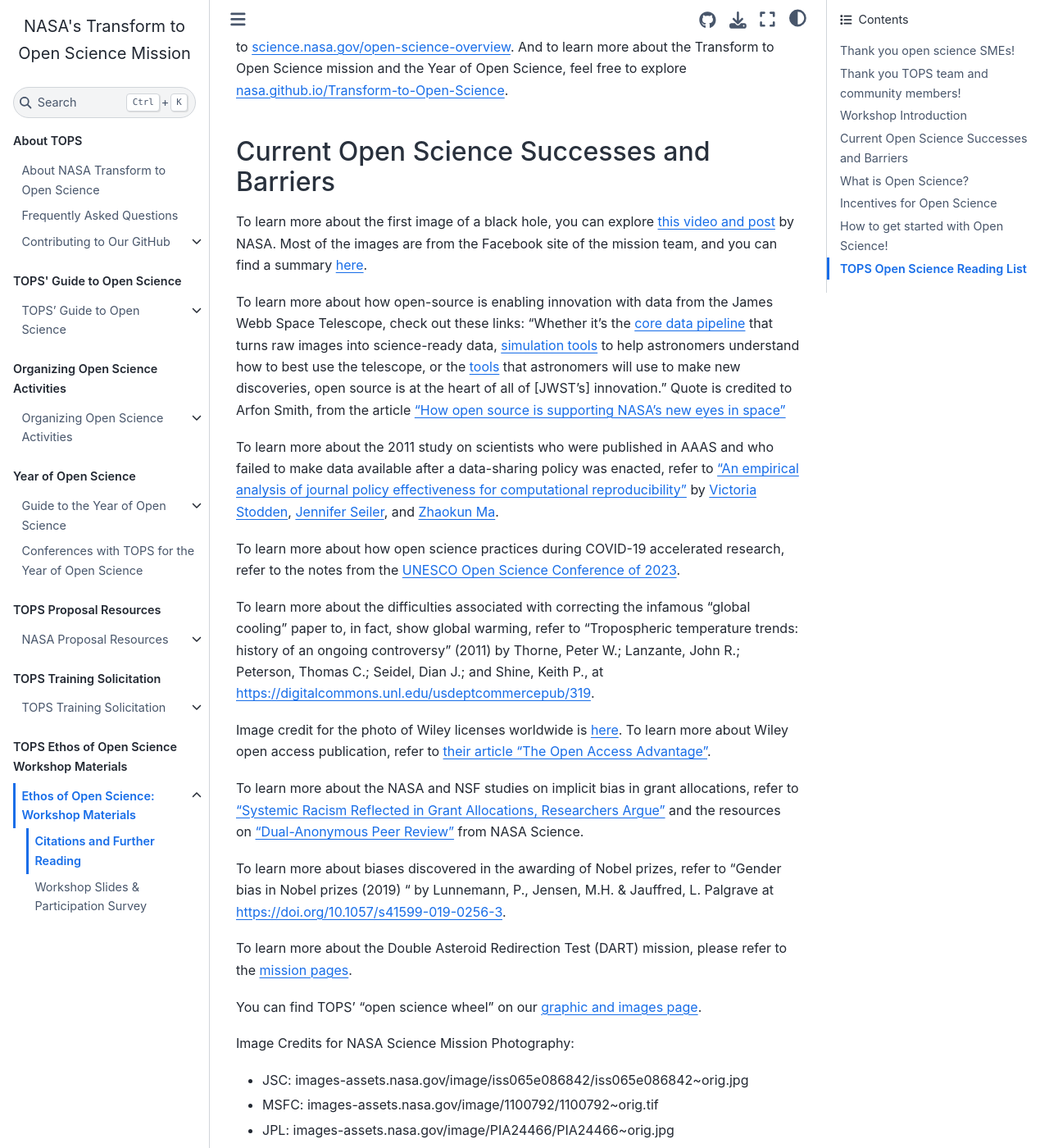
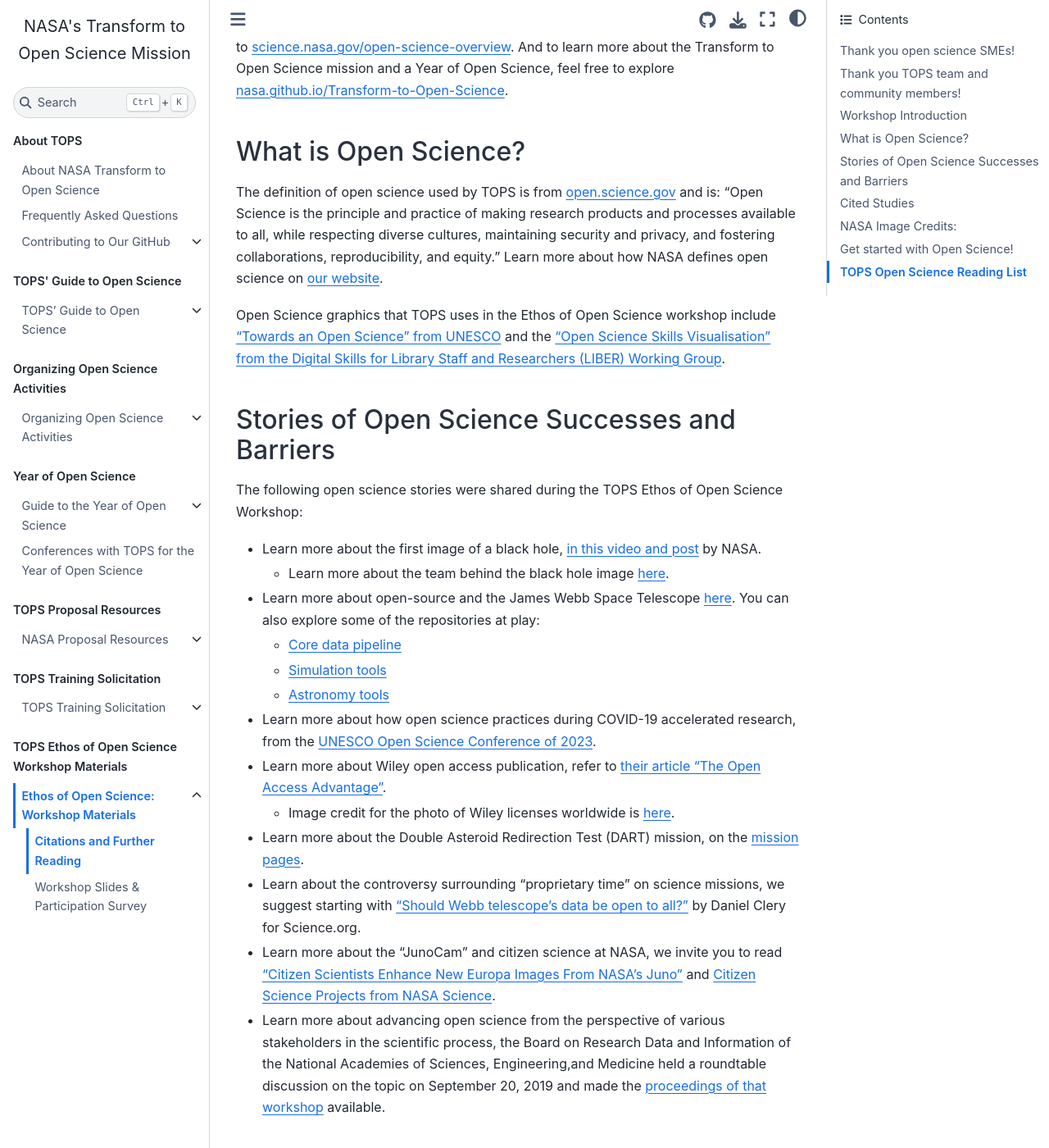
Before and after one commit to nasa/Transform-to-Open-Science-Book, a Jupyter Book: the page built from Ethos-of-OS-Workshop/workshop-citations-reading.md, in a window 1280 px wide and 1400 px high, scrolled down 1800 px. Shown: the whole window at 82% size. Built offline with Jupyter Book 1.0.4 settings and Sphinx 7.4.7 and the Sphinx Book theme 1.1.4, drawn with Linux system fonts in a browser that asks for light colours; some of the changed text lies outside the part shown.

Commit message:
Update workshop-citations-reading.md
Updated formatting to make the first part a bit easier to read

```diff
--- a/Ethos-of-OS-Workshop/workshop-citations-reading.md
+++ b/Ethos-of-OS-Workshop/workshop-citations-reading.md
@@ -28,29 +28,49 @@ We would like to thank the following open science subject matter experts for the
 
 The TOPS Code of Conduct can be found [here](/About/CODE_OF_CONDUCT.md). Workshop participants are expected to abide by the code of conduct and treat all other participants, facilitators, and instructors with respect. Any concerns can be communicated to the TOPS team by emailing Chelle Gentemann at chelle.gentemann@nasa.gov.
 
-To learn more about Federal activities for the Year of Open Science, please head to [open.science.gov](https://open.science.gov/). To learn more about NASA's open-source science initiative, please head to [science.nasa.gov/open-science-overview](https://science.nasa.gov/open-science-overview). And to learn more about the Transform to Open Science mission and the Year of Open Science, feel free to explore [nasa.github.io/Transform-to-Open-Science](https://nasa.github.io/Transform-to-Open-Science/).
+To learn more about Federal activities for a Year of Open Science, please head to [open.science.gov](https://open.science.gov/). To learn more about NASA's open-source science initiative, please head to [science.nasa.gov/open-science-overview](https://science.nasa.gov/open-science-overview). And to learn more about the Transform to Open Science mission and a Year of Open Science, feel free to explore [nasa.github.io/Transform-to-Open-Science](https://nasa.github.io/Transform-to-Open-Science/).
 
-## Current Open Science Successes and Barriers
 
-To learn more about the first image of a black hole, you can explore [this video and post](https://www.nasa.gov/ames/ocs/summerseries/19/katie-bouman) by NASA. Most of the images are from the Facebook site of the mission team, and you can find a summary [here](https://www.huffpost.com/entry/photo-woman-researcher-black-hole_n_5cae82e7e4b0a983fce3e5ad).
+## What is Open Science?
 
-To learn more about how open-source is enabling innovation with data from the James Webb Space Telescope, check out these links: "Whether it’s the [core data pipeline](https://github.com/spacetelescope/jwst) that turns raw images into science-ready data, [simulation tools](https://github.com/spacetelescope/webbpsf) to help astronomers understand how to best use the telescope, or the [tools](https://github.com/spacetelescope/jdaviz) that astronomers will use to make new discoveries, open source is at the heart of all of [JWST’s] innovation.” Quote is credited to Arfon Smith, from the article [“How open source is supporting NASA’s new eyes in space”](https://github.blog/2022-01-18-how-open-source-is-supporting-nasas-new-eyes-in-space/)
+The definition of open science used by TOPS is from [open.science.gov](https://open.science.gov/) and is:
+"Open Science is the principle and practice of making research products and processes available to all, while respecting diverse cultures, maintaining security and privacy, and fostering collaborations, reproducibility, and equity."
+Learn more about how NASA defines open science on [our website](https://nasa.github.io/Transform-to-Open-Science/what-is-open-science/).
 
-To learn more about the 2011 study on scientists who were published in AAAS and who failed to make data available after a data-sharing policy was enacted, refer to ["An empirical analysis of journal policy effectiveness for computational reproducibility"](https://www.pnas.org/doi/full/10.1073/pnas.1708290115) by [Victoria Stodden](https://orcid.org/0000-0003-2015-7825), [Jennifer Seiler](https://www.pnas.org/doi/full/10.1073/pnas.1708290115#con2), and [Zhaokun Ma](https://www.pnas.org/doi/full/10.1073/pnas.1708290115#con3).
+Open Science graphics that TOPS uses in the Ethos of Open Science workshop include ["Towards an Open Science" from UNESCO](https://www.scientificinfographics.com/21-towards-an-open-science) and the ["Open Science Skills Visualisation" from the Digital Skills for Library Staff and Researchers (LIBER) Working Group](https://zenodo.org/record/3702401#.Y-_S1uzMKW0).
 
-To learn more about how open science practices during COVID-19 accelerated research, refer to the notes from the [UNESCO Open Science Conference of 2023](https://media.un.org/en/asset/k1h/k1hey0yqxm).
+## Stories of Open Science Successes and Barriers
+The following open science stories were shared during the TOPS Ethos of Open Science Workshop:
+* Learn more about the first image of a black hole, [in this video and post](https://www.nasa.gov/ames/ocs/summerseries/19/katie-bouman) by NASA.
+     * Learn more about the team behind the black hole image [here](https://www.huffpost.com/entry/photo-woman-researcher-black-hole_n_5cae82e7e4b0a983fce3e5ad).
+* Learn more about open-source and the James Webb Space Telescope [here](https://github.blog/2022-01-18-how-open-source-is-supporting-nasas-new-eyes-in-space/). You can also explore some of the repositories at play:
+     * [Core data pipeline](https://github.com/spacetelescope/jwst)
+     * [Simulation tools](https://github.com/spacetelescope/webbpsf)
+     * [Astronomy tools](https://github.com/spacetelescope/jdaviz)
+* Learn more about how open science practices during COVID-19 accelerated research, from the [UNESCO Open Science Conference of 2023](https://media.un.org/en/asset/k1h/k1hey0yqxm).
+* Learn more about Wiley open access publication, refer to [their article "The Open Access Advantage"](https://authorservices.wiley.com/author-resources/Journal-Authors/open-access/the-open-access-advantage.html).
+     * Image credit for the photo of Wiley licenses worldwide is [here](https://www.wiley.com/content/dam/wiley-network/en/b2c/images/publishing/research-publishing/choosing-a-journal/institutions-with-access-to-wiley-journal-content-around-the-world-map-2.jpeg).
+* Learn more about the Double Asteroid Redirection Test (DART) mission, on the [mission pages](https://www.nasa.gov/press-release/nasa-confirms-dart-mission-impact-changed-asteroid-s-motion-in-space).
+* Learn about the controversy surrounding "proprietary time" on science missions, we suggest starting with ["Should Webb telescope's data be open to all?"](https://www.science.org/content/article/should-webb-telescope-s-data-be-open-all) by Daniel Clery for Science.org.
+* Learn more about the "JunoCam" and citizen science at NASA, we invite you to read ["Citizen Scientists Enhance New Europa Images From NASA’s Juno"](https://www.nasa.gov/feature/jpl/citizen-scientists-enhance-new-europa-images-from-nasa-s-juno) and [Citizen Science Projects from NASA Science](https://science.nasa.gov/citizenscience).
+* Learn more about advancing open science from the perspective of various stakeholders in the scientific process, the Board on Research Data and Information of the National Academies of Sciences, Engineering,and Medicine held a roundtable discussion on the topic on September 20, 2019 and made the [proceedings of that workshop](https://nap.nationalacademies.org/catalog/25725/advancing-open-science-practices-stakeholder-perspectives-on-incentives-and-disincentives) available.
 
-To learn more about the difficulties associated with correcting the infamous "global cooling" paper to, in fact, show global warming, refer to
-"Tropospheric temperature trends: history of an ongoing controversy" (2011) by Thorne, Peter W.; Lanzante, John R.; Peterson, Thomas C.; Seidel, Dian J.; and Shine, Keith P., at [https://digitalcommons.unl.edu/usdeptcommercepub/319](https://digitalcommons.unl.edu/cgi/viewcontent.cgi?article=1318&context=usdeptcommercepub).
+## Cited Studies
+A (short) collection of articles and research papers on how open science benefits individual researchers:
+* ["An empirical analysis of journal policy effectiveness for computational reproducibility"](https://www.pnas.org/doi/full/10.1073/pnas.1708290115) by [Victoria Stodden](https://orcid.org/0000-0003-2015-7825), [Jennifer Seiler](https://www.pnas.org/doi/full/10.1073/pnas.1708290115#con2), and [Zhaokun Ma](https://www.pnas.org/doi/full/10.1073/pnas.1708290115#con3).
+* "Tropospheric temperature trends: history of an ongoing controversy" (2011) by Thorne, Peter W.; Lanzante, John R.; Peterson, Thomas C.; Seidel, Dian J.; and Shine, Keith P., at [https://digitalcommons.unl.edu/usdeptcommercepub/319](https://digitalcommons.unl.edu/cgi/viewcontent.cgi?article=1318&context=usdeptcommercepub).
+* ["Systemic Racism Reflected in Grant Allocations, Researchers Argue"](https://physics.aps.org/articles/v15/173)
+* ["Dual-Anonymous Peer Review"](https://science.nasa.gov/researchers/dual-anonymous-peer-review) from NASA Science
+* "Gender bias in Nobel prizes (2019) " by Lunnemann, P., Jensen, M.H. & Jauffred, L.  Palgrave at [https://doi.org/10.1057/s41599-019-0256-3](https://www.nature.com/articles/s41599-019-0256-3).
+* * ["Changing the gender narrative with open access" by Katie Wilson and Lucy Montgomery](https://blogs.lse.ac.uk/impactofsocialsciences/2022/07/14/changing-the-gender-narrative-with-open-access/)
+* ["Open data linked to higher citations for journal articles" by Rebecca Trager](https://www.chemistryworld.com/news/open-data-linked-to-higher-citations-for-journal-articles/3010723.article)
+* "Is the open access citation advantage real? A systematic review of the citation of open access and subscription-based articles" by Allison Langham-Putrow, Caitlin Bakker, and Amy Riegelman. [https://doi.org/10.1371/journal.pone.0253129](https://journals.plos.org/plosone/article?id=10.1371/journal.pone.0253129)
+* "The state of OA: a large-scale analysis of the prevalence and impact of Open Access articles" by Heather Piwowar, Jason Priem, Vincent Larivière, Juan Pablo Alperin, Lisa Matthias, Bree Norlander, Ashley Farley, Jevin West, and Stefanie Haustein. [DOI: 10.7717/peerj.4375](https://peerj.com/articles/4375/)
+* "The citation advantage of linking publications to research data" by Giovanni Colavizza, Iain Hrynaszkiewicz, Isla Staden, Kirstie Whitaker, and Barbara McGillivray. [DOI: https://doi.org/10.1371/journal.pone.0230416](https://journals.plos.org/plosone/article?id=10.1371/journal.pone.0230416)
+* "A diverse view of science to catalyze change" by César A. Urbina-Blanco, Safia Z. Jilani, Isaiah R. Speight, Michael J. Bojdys, Tomislav Friščić, J. Fraser Stoddart, Toby L. Nelson, James Mack, Renã A. S. Robinson, Emanuel A. Waddell, Jodie L. Lutkenhaus, Murrell Godfrey, Martine I. Abboud, Stephen O. Aderinto, Damilola Aderohunmu, Lučka Bibič, João Borges, Vy M. Dong, Lori Ferrins, Fun Man Fung, Torsten John, Felicia P. L. Lim, Sarah L. Masters, Dickson Mambwe, Pall Thordarson, Maria-Magdalena Titirici, Gabriela D. Tormet-González, Miriam M. Unterlass, Austin Wadle, Vivian W.-W. Yam, and Ying-Wei Yang. [DOI: https://doi.org/10.1038/s41557-020-0529-x](https://www.nature.com/articles/s41557-020-0529-x)
+* "Open science, communal culture, and women's participation in the movement to improve science" by Mary C Murphy, Amanda F Mejia, Jorge Mejia, Xiaoran Yan, Sapna Cheryan, Nilanjana Dasgupta, Mesmin Destin, Stephanie A Fryberg, Julie A Garcia, Elizabeth L Haines, Judith M Harackiewicz, Alison Ledgerwood, Corinne A Moss-Racusin, Lora E Park, Sylvia P Perry, Kate A Ratliff, Aneeta Rattan, Diana T Sanchez, Krishna Savani, Denise Sekaquaptewa, Jessi L Smith, Valerie Jones Taylor, Dustin B Thoman, Daryl A Wout, Patricia L Mabry, Susanne Ressl, Amanda B Diekman, and Franco Pestilli. [DOI: 10.1073/pnas.1921320117](https://pubmed.ncbi.nlm.nih.gov/32929006/)
 
-Image credit for the photo of Wiley licenses worldwide is [here](https://www.wiley.com/content/dam/wiley-network/en/b2c/images/publishing/research-publishing/choosing-a-journal/institutions-with-access-to-wiley-journal-content-around-the-world-map-2.jpeg). To learn more about Wiley open access publication, refer to [their article "The Open Access Advantage"](https://authorservices.wiley.com/author-resources/Journal-Authors/open-access/the-open-access-advantage.html).
-
-To learn more about the NASA and NSF studies on implicit bias in grant allocations, refer to ["Systemic Racism Reflected in Grant Allocations, Researchers Argue"](https://physics.aps.org/articles/v15/173) and the resources on ["Dual-Anonymous Peer Review"](https://science.nasa.gov/researchers/dual-anonymous-peer-review) from NASA Science.
-
-To learn more about biases discovered in the awarding of Nobel prizes, refer to "Gender bias in Nobel prizes (2019) " by Lunnemann, P., Jensen, M.H. & Jauffred, L.  Palgrave at [https://doi.org/10.1057/s41599-019-0256-3](https://www.nature.com/articles/s41599-019-0256-3).
-
-To learn more about the Double Asteroid Redirection Test (DART) mission, please refer to the [mission pages](https://www.nasa.gov/press-release/nasa-confirms-dart-mission-impact-changed-asteroid-s-motion-in-space).
-
+## NASA Image Credits:
 You can find TOPS' "open science wheel" on our [graphic and images page](/Organizing_OS_Activities/branding_and_graphics/readme.md).
 
 Image Credits for NASA Science Mission Photography:
@@ -60,32 +80,7 @@ Image Credits for NASA Science Mission Photography:
 * JPL: images-assets.nasa.gov/image/PIA25634/PIA25634~orig.jpg
 * [Worldview.earthdata](https://worldview.earthdata.nasa.gov/)
 
-## What is Open Science?
-
-The definition of open science used by TOPS is from [open.science.gov](https://open.science.gov/) and is:
-"Open Science is the principle and practice of making research products and processes available to all, while respecting diverse cultures, maintaining security and privacy, and fostering collaborations, reproducibility, and equity."
-Learn more about how NASA defines open science on [our website](https://nasa.github.io/Transform-to-Open-Science/what-is-open-science/).
-
-Open Science graphics that TOPS uses in the Ethos of Open Science workshop include ["Towards an Open Science" from UNESCO](https://www.scientificinfographics.com/21-towards-an-open-science) and the ["Open Science Skills Visualisation" from the Digital Skills for Library Staff and Researchers (LIBER) Working Group](https://zenodo.org/record/3702401#.Y-_S1uzMKW0).
-
-To learn about the controversy surrounding "proprietary time" on science missions, we suggest starting with ["Should Webb telescope's data be open to all?"](https://www.science.org/content/article/should-webb-telescope-s-data-be-open-all) by Daniel Clery for Science.org.
-
-## Incentives for Open Science
-
-A (short) collection of articles and research papers on how open science benefits individual researchers:
-* ["Changing the gender narrative with open access" by Katie Wilson and Lucy Montgomery](https://blogs.lse.ac.uk/impactofsocialsciences/2022/07/14/changing-the-gender-narrative-with-open-access/)
-* ["Open data linked to higher citations for journal articles" by Rebecca Trager](https://www.chemistryworld.com/news/open-data-linked-to-higher-citations-for-journal-articles/3010723.article)
-* "Is the open access citation advantage real? A systematic review of the citation of open access and subscription-based articles" by Allison Langham-Putrow, Caitlin Bakker, and Amy Riegelman. [https://doi.org/10.1371/journal.pone.0253129](https://journals.plos.org/plosone/article?id=10.1371/journal.pone.0253129)
-* "The state of OA: a large-scale analysis of the prevalence and impact of Open Access articles" by Heather Piwowar, Jason Priem, Vincent Larivière, Juan Pablo Alperin, Lisa Matthias, Bree Norlander, Ashley Farley, Jevin West, and Stefanie Haustein. [DOI: 10.7717/peerj.4375](https://peerj.com/articles/4375/)
-* "The citation advantage of linking publications to research data" by Giovanni Colavizza, Iain Hrynaszkiewicz, Isla Staden, Kirstie Whitaker, and Barbara McGillivray. [DOI: https://doi.org/10.1371/journal.pone.0230416](https://journals.plos.org/plosone/article?id=10.1371/journal.pone.0230416)
-* "A diverse view of science to catalyze change" by César A. Urbina-Blanco, Safia Z. Jilani, Isaiah R. Speight, Michael J. Bojdys, Tomislav Friščić, J. Fraser Stoddart, Toby L. Nelson, James Mack, Renã A. S. Robinson, Emanuel A. Waddell, Jodie L. Lutkenhaus, Murrell Godfrey, Martine I. Abboud, Stephen O. Aderinto, Damilola Aderohunmu, Lučka Bibič, João Borges, Vy M. Dong, Lori Ferrins, Fun Man Fung, Torsten John, Felicia P. L. Lim, Sarah L. Masters, Dickson Mambwe, Pall Thordarson, Maria-Magdalena Titirici, Gabriela D. Tormet-González, Miriam M. Unterlass, Austin Wadle, Vivian W.-W. Yam, and Ying-Wei Yang. [DOI: https://doi.org/10.1038/s41557-020-0529-x](https://www.nature.com/articles/s41557-020-0529-x)
-* "Open science, communal culture, and women's participation in the movement to improve science" by Mary C Murphy, Amanda F Mejia, Jorge Mejia, Xiaoran Yan, Sapna Cheryan, Nilanjana Dasgupta, Mesmin Destin, Stephanie A Fryberg, Julie A Garcia, Elizabeth L Haines, Judith M Harackiewicz, Alison Ledgerwood, Corinne A Moss-Racusin, Lora E Park, Sylvia P Perry, Kate A Ratliff, Aneeta Rattan, Diana T Sanchez, Krishna Savani, Denise Sekaquaptewa, Jessi L Smith, Valerie Jones Taylor, Dustin B Thoman, Daryl A Wout, Patricia L Mabry, Susanne Ressl, Amanda B Diekman, and Franco Pestilli. [DOI: 10.1073/pnas.1921320117](https://pubmed.ncbi.nlm.nih.gov/32929006/)
-
-If you are interested in learning more about advancing open science from the perspective of various stakeholders in the scientific process,the Board on Research Data and Information of the National Academies of Sciences, Engineering,and Medicine held a roundtable discussion on the topic on September 20, 2019 and made the [proceedings of that workshop](https://nap.nationalacademies.org/catalog/25725/advancing-open-science-practices-stakeholder-perspectives-on-incentives-and-disincentives) available.
-
-To learn more about the "JunoCam" and citizen science at NASA, we invite you to read ["Citizen Scientists Enhance New Europa Images From NASA’s Juno"](https://www.nasa.gov/feature/jpl/citizen-scientists-enhance-new-europa-images-from-nasa-s-juno) and [Citizen Science Projects from NASA Science](https://science.nasa.gov/citizenscience).
-
-## How to get started with Open Science!
+## Get started with Open Science!
 
 TOPS has a guide for [Getting Started with Open Science](/Open_Science_Cookbook/Your_Open_Science_Journey.md) which has step-by-step guides for acquiring each of the [Core Open Science Skills](https://nasa.github.io/Transform-to-Open-Science-Book/Open_Science_Cookbook/Your_Open_Science_Journey.html#section-1-core-open-science-skills) which will be the learning outcomes from the full, TOPS Open Science Certification.
 
```
